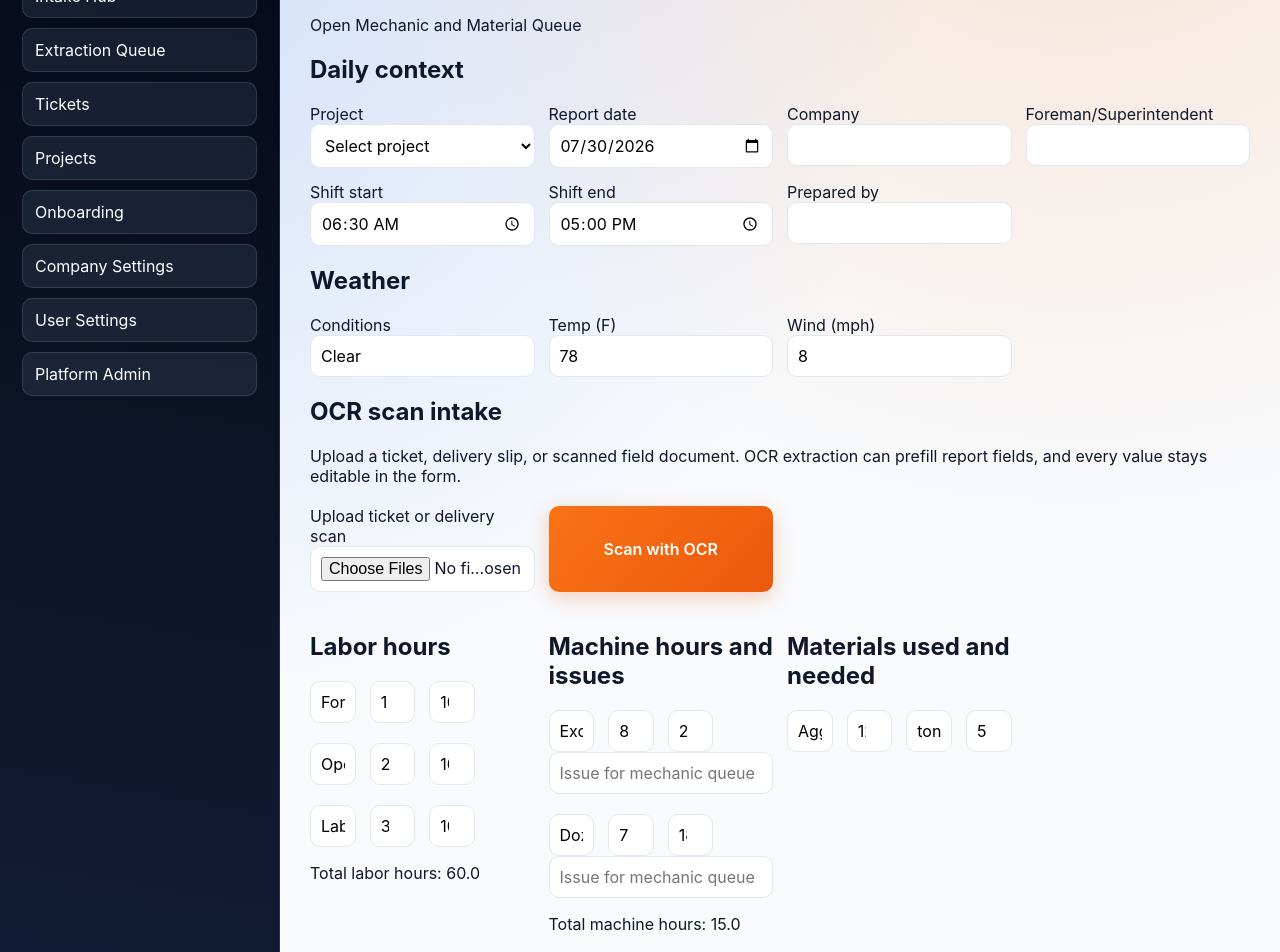
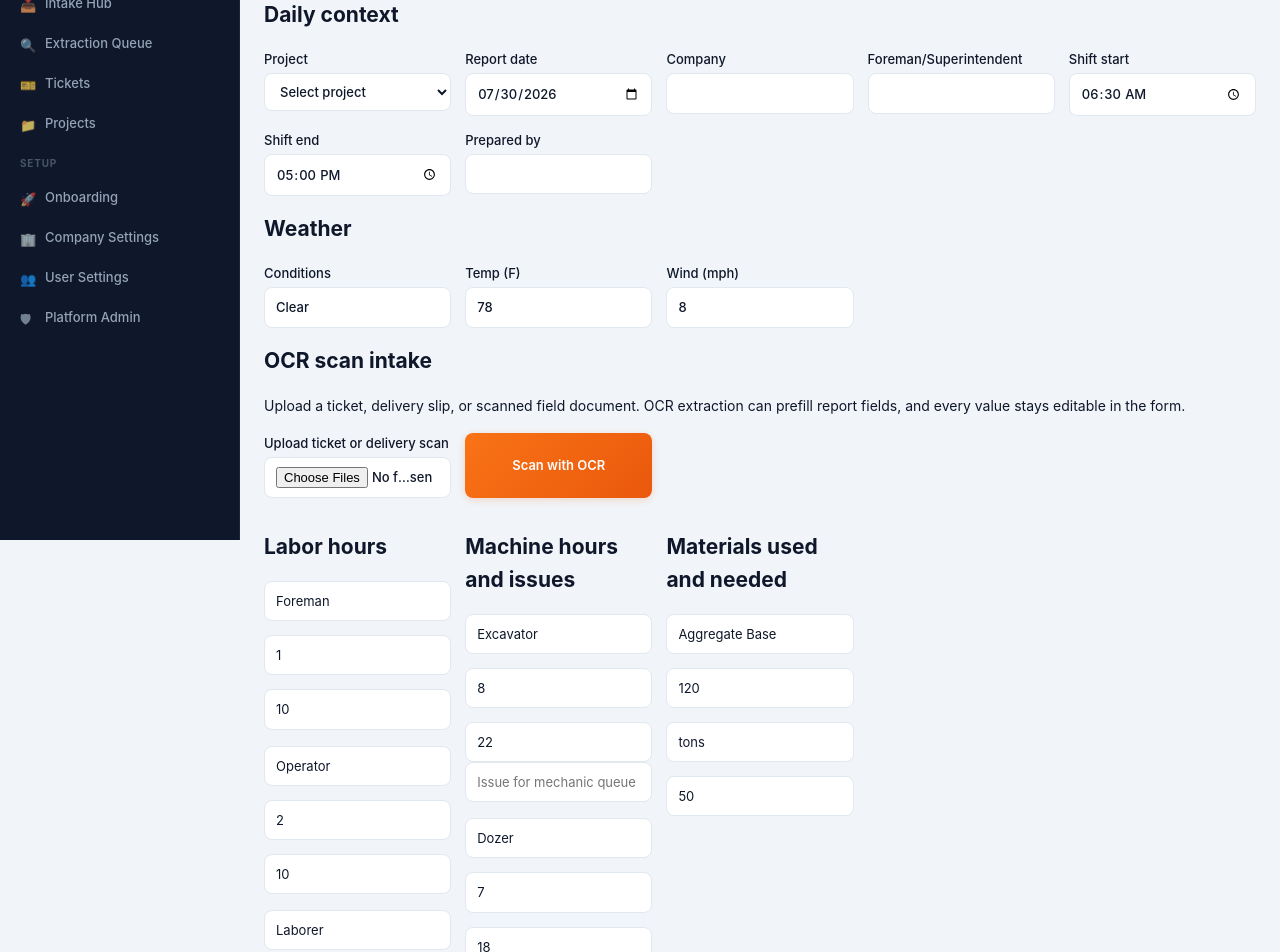
Before and after one commit to lag59/MDMOPFLOW, a Next.js app in the folder mdm-opsflow-phase2-starter/frontend/: page /daily-production in a window 1280 px wide. Shown: the part 260-1212 px from the top of the page. Built offline with nearby package versions, Linux system fonts and the light colour scheme.

Commit message:
Modernize layout: new sidebar groups+icons, sticky topbar, cleaner design system

```diff
--- a/mdm-opsflow-phase2-starter/frontend/app/globals.css
+++ b/mdm-opsflow-phase2-starter/frontend/app/globals.css
@@ -1,402 +1,417 @@
+/* ── Design tokens ───────────────────────────────────────────── */
 :root {
 	--ink: #0f172a;
 	--soft: #64748b;
 	--accent: #f97316;
 	--accent-strong: #ea580c;
+	--accent-subtle: #fff7ed;
 	--ai: #2563eb;
 	--success: #22c55e;
 	--warning: #f59e0b;
 	--danger: #ef4444;
-	--bg: #f8fafc;
+	--bg: #f1f5f9;
 	--line: #e2e8f0;
 	--surface: #ffffff;
+	--sidebar-w: 240px;
+	--topbar-h: 58px;
+	--radius: 12px;
+	--shadow-sm: 0 1px 3px rgba(15,23,42,0.08), 0 1px 2px rgba(15,23,42,0.04);
+	--shadow-md: 0 4px 16px rgba(15,23,42,0.08);
 }
 
-* {
-	box-sizing: border-box;
-}
+/* ── Reset ───────────────────────────────────────────────────── */
+*, *::before, *::after { box-sizing: border-box; }
 
 body {
 	margin: 0;
-	font-family: Inter, "Segoe UI", Tahoma, Geneva, Verdana, sans-serif;
-	background:
-		radial-gradient(circle at 12% 8%, rgba(37, 99, 235, 0.18), transparent 34%),
-		radial-gradient(circle at 84% 0%, rgba(249, 115, 22, 0.18), transparent 32%),
-		var(--bg);
+	font-family: Inter, "Segoe UI", system-ui, sans-serif;
+	font-size: 14px;
+	line-height: 1.55;
+	background: var(--bg);
 	color: var(--ink);
+	-webkit-font-smoothing: antialiased;
 }
 
-a {
-	color: inherit;
-	text-decoration: none;
-}
+a { color: inherit; text-decoration: none; }
+button, input, select, textarea { font: inherit; }
 
-button,
-input,
-select,
-textarea {
-	font: inherit;
-}
-
+/* ── Shell ───────────────────────────────────────────────────── */
 .shell {
 	min-height: 100vh;
 	display: grid;
-	grid-template-columns: 280px 1fr;
+	grid-template-columns: var(--sidebar-w) 1fr;
+	grid-template-rows: var(--topbar-h) 1fr;
+	grid-template-areas:
+		"side topbar"
+		"side main";
 }
 
+/* ── Sidebar ─────────────────────────────────────────────────── */
 .side {
-	background: linear-gradient(190deg, #020617, #0f172a 42%, #172554);
-	color: white;
-	padding: 28px 22px;
-	border-right: 1px solid rgba(148, 163, 184, 0.2);
+	grid-area: side;
+	position: sticky;
+	top: 0;
+	height: 100vh;
+	overflow-y: auto;
+	background: #0f172a;
+	color: #e2e8f0;
+	padding: 0;
+	border-right: 1px solid rgba(255,255,255,0.06);
+	display: flex;
+	flex-direction: column;
+}
+
+.brand-wrap {
+	padding: 20px 18px 16px;
+	border-bottom: 1px solid rgba(255,255,255,0.07);
 }
 
 .brand {
-	font-size: 28px;
+	font-size: 17px;
 	font-weight: 800;
+	letter-spacing: -0.3px;
+	color: #f8fafc;
 	line-height: 1;
 }
 
 .brand-subtitle {
-	margin-top: 8px;
-	font-size: 12px;
-	color: #cbd5e1;
-	line-height: 1.5;
+	margin-top: 4px;
+	font-size: 11px;
+	color: #64748b;
+	line-height: 1.4;
 }
 
 .nav {
-	display: grid;
-	gap: 10px;
-	margin-top: 26px;
+	display: flex;
+	flex-direction: column;
+	gap: 2px;
+	padding: 12px 10px;
+	flex: 1;
 }
 
 .nav a {
-	padding: 11px 12px;
-	border-radius: 10px;
-	background: rgba(148, 163, 184, 0.12);
-	border: 1px solid rgba(148, 163, 184, 0.2);
-	transition: all 0.2s ease;
+	display: flex;
+	align-items: center;
+	gap: 9px;
+	padding: 9px 10px;
+	border-radius: 8px;
+	font-size: 13px;
+	font-weight: 500;
+	color: #94a3b8;
+	transition: background 0.15s, color 0.15s;
+	white-space: nowrap;
 }
 
 .nav a:hover {
-	transform: translateY(-1px);
-	background: rgba(96, 165, 250, 0.18);
+	background: rgba(148,163,184,0.1);
+	color: #f8fafc;
 }
 
 .nav a.is-active {
-	background: linear-gradient(90deg, rgba(249, 115, 22, 0.3), rgba(37, 99, 235, 0.3));
-	border-color: rgba(251, 146, 60, 0.6);
+	background: rgba(249,115,22,0.15);
+	color: #fb923c;
+	font-weight: 600;
 }
 
-.main {
-	padding: 30px;
+.nav-icon {
+	width: 16px;
+	height: 16px;
+	opacity: 0.75;
+	flex-shrink: 0;
 }
 
-.top-row {
+.nav-section-label {
+	padding: 12px 10px 4px;
+	font-size: 10px;
+	font-weight: 700;
+	text-transform: uppercase;
+	letter-spacing: 0.08em;
+	color: #475569;
+}
+
+/* ── Top bar ─────────────────────────────────────────────────── */
+.topbar {
+	grid-area: topbar;
+	position: sticky;
+	top: 0;
+	z-index: 10;
 	display: flex;
+	align-items: center;
 	justify-content: space-between;
-	align-items: center;
-	gap: 12px;
-	padding: 10px 0 14px;
+	padding: 0 24px;
+	background: var(--surface);
 	border-bottom: 1px solid var(--line);
+	height: var(--topbar-h);
+	box-shadow: var(--shadow-sm);
+}
+
+.topbar-title {
+	font-size: 16px;
+	font-weight: 700;
+	color: var(--ink);
+	margin: 0;
 }
 
 .top-actions {
 	display: flex;
 	gap: 8px;
+	align-items: center;
 }
 
-.top-actions button,
+/* ── Main content ────────────────────────────────────────────── */
+.main {
+	grid-area: main;
+	padding: 24px;
+	min-width: 0;
+}
+
+/* keep old .top-row working inside .main for pages that render it */
+.top-row {
+	display: none;
+}
+
+/* ── Buttons ─────────────────────────────────────────────────── */
 button {
 	border: 0;
-	background: linear-gradient(130deg, var(--accent), var(--accent-strong));
-	color: white;
-	border-radius: 10px;
-	padding: 10px 14px;
+	background: linear-gradient(135deg, var(--accent), var(--accent-strong));
+	color: #fff;
+	border-radius: 8px;
+	padding: 8px 14px;
 	cursor: pointer;
+	font-size: 13px;
 	font-weight: 600;
-	box-shadow: 0 6px 20px rgba(234, 88, 12, 0.25);
+	white-space: nowrap;
+	transition: filter 0.15s, box-shadow 0.15s;
+	box-shadow: 0 2px 8px rgba(234,88,12,0.2);
 }
 
-button:hover {
-	filter: brightness(1.03);
+button:hover { filter: brightness(1.05); }
+
+button:disabled {
+	opacity: 0.55;
+	cursor: not-allowed;
+	box-shadow: none;
+	filter: none;
 }
 
-button:disabled {
-	opacity: 0.6;
-	cursor: not-allowed;
+/* ghost / secondary button */
+button.btn-ghost {
+	background: transparent;
+	color: var(--soft);
+	border: 1px solid var(--line);
 	box-shadow: none;
 }
+button.btn-ghost:hover { background: #f1f5f9; color: var(--ink); }
 
+/* danger button */
+button.btn-danger {
+	background: linear-gradient(135deg, #ef4444, #dc2626);
+	box-shadow: 0 2px 8px rgba(220,38,38,0.2);
+}
+
+/* ── Grid ────────────────────────────────────────────────────── */
 .grid {
-	margin-top: 20px;
 	display: grid;
 	gap: 14px;
-	grid-template-columns: repeat(4, 1fr);
+	grid-template-columns: repeat(auto-fill, minmax(180px, 1fr));
+	margin-top: 16px;
 }
 
+/* ── Card ────────────────────────────────────────────────────── */
 .card {
 	background: var(--surface);
 	border: 1px solid var(--line);
-	border-radius: 16px;
-	padding: 18px;
-	box-shadow: 0 10px 26px rgba(15, 23, 42, 0.06);
+	border-radius: var(--radius);
+	padding: 18px 20px;
+	box-shadow: var(--shadow-sm);
 }
 
+.card + .card { margin-top: 16px; }
+
+.card h2, .card h3 { margin-top: 0; }
+
+/* ── Metrics ─────────────────────────────────────────────────── */
 .metric {
-	margin-top: 8px;
+	margin-top: 6px;
+	font-size: 28px;
 	font-weight: 800;
-	font-size: 30px;
+	letter-spacing: -0.5px;
+	color: var(--ink);
 }
 
 .metric-note {
-	margin-top: 5px;
-	font-size: 12px;
+	margin-top: 3px;
+	font-size: 11px;
 	color: var(--soft);
+	text-transform: uppercase;
+	letter-spacing: 0.04em;
 }
 
+/* ── Typography helpers ──────────────────────────────────────── */
+.muted { color: var(--soft); font-size: 13px; }
+.auth-eyebrow {
+	display: inline-block;
+	font-size: 11px;
+	font-weight: 700;
+	text-transform: uppercase;
+	letter-spacing: 0.07em;
+	color: var(--accent);
+	margin-bottom: 4px;
+}
+
+/* ── Badges ──────────────────────────────────────────────────── */
 .confidence-badge {
 	display: inline-block;
-	padding: 3px 8px;
+	padding: 2px 8px;
 	border-radius: 999px;
 	font-size: 11px;
 	font-weight: 700;
 	text-transform: uppercase;
-	letter-spacing: 0.02em;
+	letter-spacing: 0.03em;
 	border: 1px solid transparent;
 }
+.confidence-high  { background: #dcfce7; color: #166534; border-color: #86efac; }
+.confidence-medium { background: #fef3c7; color: #92400e; border-color: #fcd34d; }
+.confidence-low   { background: #fee2e2; color: #991b1b; border-color: #fca5a5; }
 
-.confidence-high {
-	background: #dcfce7;
-	color: #166534;
-	border-color: #86efac;
-}
-
-.confidence-medium {
-	background: #fef3c7;
-	color: #92400e;
-	border-color: #fcd34d;
-}
-
-.confidence-low {
-	background: #fee2e2;
-	color: #991b1b;
-	border-color: #fca5a5;
-}
-
+/* ── Form elements ───────────────────────────────────────────── */
 .form-grid {
 	display: grid;
-	gap: 10px;
+	gap: 12px;
 	margin: 14px 0;
 }
 
-.wizard-progress-wrap {
-	display: grid;
+label {
+	display: flex;
+	flex-direction: column;
+	gap: 4px;
+	font-size: 13px;
+	font-weight: 500;
+	color: var(--ink);
+}
+
+input, select, textarea {
+	width: 100%;
+	border: 1px solid var(--line);
+	border-radius: 8px;
+	background: var(--surface);
+	padding: 9px 11px;
+	font-size: 13px;
+	color: var(--ink);
+	transition: border-color 0.15s, box-shadow 0.15s;
+}
+
+input:focus, select:focus, textarea:focus {
+	outline: none;
+	border-color: #93c5fd;
+	box-shadow: 0 0 0 3px rgba(37,99,235,0.12);
+}
+
+/* ── List ────────────────────────────────────────────────────── */
+.list {
+	display: flex;
+	flex-direction: column;
 	gap: 8px;
 	margin-top: 12px;
 }
 
-.wizard-progress-text {
+.list-item {
+	background: var(--surface);
+	border: 1px solid var(--line);
+	border-radius: var(--radius);
+	padding: 12px 14px;
 	display: flex;
-	justify-content: space-between;
-	gap: 10px;
-	color: var(--soft);
+	flex-direction: column;
+	gap: 3px;
 }
 
-.wizard-progress-track {
-	width: 100%;
-	height: 10px;
-	background: #dbeafe;
-	border-radius: 999px;
-	overflow: hidden;
-}
+.list-item strong { font-size: 14px; }
 
-.wizard-progress-fill {
-	height: 100%;
-	background: linear-gradient(90deg, #f97316, #ea580c);
-	transition: width 0.2s ease;
-}
-
-.wizard-step-list {
-	display: flex;
-	gap: 8px;
-	flex-wrap: wrap;
-	margin-top: 12px;
-}
-
-.wizard-chip {
-	border-radius: 999px;
-	padding: 6px 10px;
-	border: 1px solid var(--line);
-	background: white;
-	font-size: 13px;
-	color: var(--soft);
-}
-
-.wizard-chip.is-active {
-	border-color: #f97316;
-	color: #9a3412;
-	font-weight: 700;
-	box-shadow: 0 5px 16px rgba(249, 115, 22, 0.2);
-}
-
-.wizard-chip.is-done {
-	border-color: #fdba74;
-	background: #fff7ed;
-}
-
-.wizard-check {
-	display: flex;
-	gap: 10px;
-	align-items: center;
-	padding: 10px;
-	border-radius: 10px;
-	border: 1px solid var(--line);
-	background: white;
-}
-
-.wizard-check input {
-	width: auto;
-}
-
-.wizard-module-grid {
-	display: grid;
-	grid-template-columns: repeat(2, minmax(0, 1fr));
-	gap: 8px;
-}
-
-.wizard-actions {
-	display: flex;
-	justify-content: space-between;
-	gap: 8px;
-}
-
-.wizard-actions button[disabled] {
-	opacity: 0.5;
-	cursor: not-allowed;
-}
-
-input,
-select,
-textarea {
-	width: 100%;
-	border: 1px solid var(--line);
-	border-radius: 10px;
-	background: var(--surface);
-	padding: 10px;
-}
-
-input:focus,
-select:focus,
-textarea:focus {
-	outline: 2px solid rgba(37, 99, 235, 0.3);
-	border-color: #60a5fa;
-}
-
-.list {
-	margin-top: 14px;
-	display: grid;
-	gap: 10px;
-}
-
-.list-item {
-	background: white;
-	border: 1px solid var(--line);
-	border-radius: 12px;
-	padding: 12px;
-	display: grid;
-	gap: 4px;
-}
-
-.list-item strong {
-	font-size: 15px;
-}
-
-.list-item.is-link {
-	transition: all 0.2s ease;
-}
-
+.list-item.is-link { transition: box-shadow 0.15s, border-color 0.15s, transform 0.15s; cursor: pointer; }
 .list-item.is-link:hover {
 	transform: translateY(-1px);
-	box-shadow: 0 10px 24px rgba(15, 23, 42, 0.1);
+	box-shadow: var(--shadow-md);
 	border-color: #bfdbfe;
 }
 
+/* ── Section header ──────────────────────────────────────────── */
 .section-header {
 	display: flex;
 	justify-content: space-between;
 	align-items: center;
 	gap: 10px;
-	margin-top: 18px;
-	margin-bottom: 10px;
+	margin: 20px 0 10px;
 }
+.section-header h2, .section-header h3 { margin: 0; }
 
-.section-header h2,
-.section-header h3 {
-	margin: 0;
-}
-
+/* ── Link button ─────────────────────────────────────────────── */
 .link-button {
 	display: inline-flex;
 	align-items: center;
-	justify-content: center;
-	padding: 10px 14px;
-	border-radius: 10px;
+	gap: 6px;
+	padding: 8px 14px;
+	border-radius: 8px;
 	border: 1px solid #fdba74;
 	background: #fff7ed;
 	color: #9a3412;
-	font-weight: 700;
+	font-size: 13px;
+	font-weight: 600;
 }
 
+/* ── Status pills ────────────────────────────────────────────── */
 .status-pill {
 	display: inline-flex;
 	width: fit-content;
-	padding: 4px 10px;
+	padding: 3px 9px;
 	border-radius: 999px;
-	font-size: 12px;
+	font-size: 11px;
 	font-weight: 700;
 	text-transform: capitalize;
 	border: 1px solid var(--line);
 	background: #f8fafc;
 	color: #334155;
+	white-space: nowrap;
 }
+.status-pill.status-active    { background: #ecfdf5; border-color: #86efac; color: #166534; }
+.status-pill.status-planning   { background: #eff6ff; border-color: #93c5fd; color: #1e40af; }
+.status-pill.status-on_hold    { background: #fffbeb; border-color: #fcd34d; color: #92400e; }
+.status-pill.status-complete   { background: #eef2ff; border-color: #a5b4fc; color: #3730a3; }
+.status-pill.status-cancelled  { background: #fef2f2; border-color: #fca5a5; color: #991b1b; }
+.status-pill.status-queued,
+.status-pill.status-uploaded   { background: #eff6ff; border-color: #93c5fd; color: #1e40af; }
 
-.status-pill.status-active {
-	background: #ecfdf5;
-	border-color: #86efac;
-	color: #166534;
+/* ── Wizard ──────────────────────────────────────────────────── */
+.wizard-progress-wrap  { display: grid; gap: 6px; margin-top: 10px; }
+.wizard-progress-text  { display: flex; justify-content: space-between; font-size: 12px; color: var(--soft); }
+.wizard-progress-track { width: 100%; height: 6px; background: #dbeafe; border-radius: 999px; overflow: hidden; }
+.wizard-progress-fill  { height: 100%; background: linear-gradient(90deg,#f97316,#ea580c); transition: width 0.25s ease; }
+
+.wizard-step-list { display: flex; gap: 6px; flex-wrap: wrap; margin-top: 10px; }
+
+.wizard-chip {
+	border-radius: 999px;
+	padding: 5px 12px;
+	border: 1px solid var(--line);
+	background: white;
+	font-size: 12px;
+	color: var(--soft);
 }
+.wizard-chip.is-active { border-color: #f97316; color: #9a3412; font-weight: 700; box-shadow: 0 3px 12px rgba(249,115,22,0.18); }
+.wizard-chip.is-done   { border-color: #fdba74; background: #fff7ed; color: #9a3412; }
 
-.status-pill.status-planning {
-	background: #eff6ff;
-	border-color: #93c5fd;
-	color: #1e40af;
+.wizard-check {
+	display: flex; gap: 10px; align-items: center;
+	padding: 10px 12px;
+	border-radius: 8px;
+	border: 1px solid var(--line);
+	background: white;
 }
+.wizard-check input { width: auto; }
 
-.status-pill.status-on_hold {
-	background: #fffbeb;
-	border-color: #fcd34d;
-	color: #92400e;
-}
+.wizard-module-grid { display: grid; grid-template-columns: repeat(2, minmax(0,1fr)); gap: 8px; }
 
-.status-pill.status-complete {
-	background: #eef2ff;
-	border-color: #a5b4fc;
-	color: #3730a3;
-}
-
-.status-pill.status-cancelled {
-	background: #fef2f2;
-	border-color: #fca5a5;
-	color: #991b1b;
-}
-
-.status-pill.status-queued,
-.status-pill.status-uploaded {
-	background: #eff6ff;
-	border-color: #93c5fd;
-	color: #1e40af;
-}
+.wizard-actions { display: flex; justify-content: space-between; gap: 8px; margin-top: 16px; }
+.wizard-actions button[disabled] { opacity: 0.5; cursor: not-allowed; }
 
 .status-pill.status-reviewing {
 	background: #fffbeb;
--- a/mdm-opsflow-phase2-starter/frontend/components/AppShell.tsx
+++ b/mdm-opsflow-phase2-starter/frontend/components/AppShell.tsx
@@ -6,75 +6,85 @@ import React from "react";
 import { useEffect, useMemo, useState } from "react";
 
 import { clearSession } from "@/lib/auth";
-import { Locale, getLocale, setLocale, t } from "@/lib/i18n";
+import { Locale, getLocale, t } from "@/lib/i18n";
 
-type AppShellProps = {
-  titleKey: string;
-  children: React.ReactNode;
-};
+const NAV_ITEMS = [
+  { group: "Workspace", items: [
+    { href: "/dashboard",       label: "Dashboard",        icon: "⊞" },
+    { href: "/modules",         label: "Modules",           icon: "⬡" },
+  ]},
+  { group: "Operations", items: [
+    { href: "/intake",          label: "Intake Hub",        icon: "📥" },
+    { href: "/extraction-queue",label: "Extraction Queue",  icon: "🔍" },
+    { href: "/tickets",         label: "Tickets",           icon: "🎫" },
+    { href: "/projects",        label: "Projects",          icon: "📁" },
+  ]},
+  { group: "Setup", items: [
+    { href: "/onboarding",      label: "Onboarding",        icon: "🚀" },
+    { href: "/settings/company",label: "Company Settings",  icon: "🏢" },
+    { href: "/settings/users",  label: "User Settings",     icon: "👥" },
+    { href: "/platform-admin",  label: "Platform Admin",    icon: "🛡" },
+  ]},
+];
+
+type AppShellProps = { titleKey: string; children: React.ReactNode };
 
 export default function AppShell({ titleKey, children }: AppShellProps) {
   const [locale, setLocaleState] = useState<Locale>("en");
   const pathname = usePathname();
   const currentPath = pathname || "";
 
-  useEffect(() => {
-    setLocaleState(getLocale());
-  }, []);
+  useEffect(() => { setLocaleState(getLocale()); }, []);
 
-  const labels = useMemo(
-    () => ({
-      appName: t(locale, "common.appName"),
-      dashboard: t(locale, "nav.dashboard"),
-      modules: t(locale, "nav.modules"),
-      intake: t(locale, "nav.intake"),      extractionQueue: t(locale, "nav.extractionQueue"),      tickets: t(locale, "nav.tickets"),
-      projects: t(locale, "nav.projects"),
-      onboarding: t(locale, "nav.onboarding"),
-      company: t(locale, "nav.company"),
-      users: t(locale, "nav.users"),
-      platformAdmin: t(locale, "nav.platformAdmin"),
-      logout: t(locale, "common.logout"),
-      english: t(locale, "common.english"),
-      spanish: t(locale, "common.spanish"),
-      title: t(locale, titleKey),
-    }),
-    [locale, titleKey]
-  );
+  const title = useMemo(() => t(locale, titleKey), [locale, titleKey]);
+
+  function isActive(href: string) {
+    if (href === "/dashboard") return currentPath === href;
+    return currentPath.startsWith(href);
+  }
 
   return (
     <div className="shell">
+      {/* ── Sidebar ── */}
       <aside className="side">
-        <div className="brand">{labels.appName}</div>
-        <p className="brand-subtitle">The AI Operating System for Construction</p>
+        <div className="brand-wrap">
+          <div className="brand">MDM OpsFlow</div>
+          <p className="brand-subtitle">AI Operating System for Construction</p>
+        </div>
         <nav className="nav">
-          <Link className={currentPath === "/dashboard" ? "is-active" : ""} href="/dashboard">{labels.dashboard}</Link>
-          <Link className={currentPath === "/modules" ? "is-active" : ""} href="/modules">{labels.modules}</Link>
-          <Link className={currentPath.startsWith("/intake") ? "is-active" : ""} href="/intake">{labels.intake}</Link>
-          <Link className={currentPath.startsWith("/extraction-queue") ? "is-active" : ""} href="/extraction-queue">{labels.extractionQueue}</Link>
-          <Link className={currentPath.startsWith("/tickets") ? "is-active" : ""} href="/tickets">{labels.tickets}</Link>
-          <Link className={currentPath.startsWith("/projects") ? "is-active" : ""} href="/projects">{labels.projects}</Link>
-          <Link className={currentPath === "/onboarding" ? "is-active" : ""} href="/onboarding">{labels.onboarding}</Link>
-          <Link className={currentPath === "/settings/company" ? "is-active" : ""} href="/settings/company">{labels.company}</Link>
-          <Link className={currentPath === "/settings/users" ? "is-active" : ""} href="/settings/users">{labels.users}</Link>
-          <Link className={currentPath === "/platform-admin" ? "is-active" : ""} href="/platform-admin">{labels.platformAdmin}</Link>
+          {NAV_ITEMS.map((group) => (
+            <React.Fragment key={group.group}>
+              <div className="nav-section-label">{group.group}</div>
+              {group.items.map((item) => (
+                <Link
+                  key={item.href}
+                  href={item.href}
+                  className={isActive(item.href) ? "is-active" : ""}
+                >
+                  <span className="nav-icon" aria-hidden>{item.icon}</span>
+                  {item.label}
+                </Link>
+              ))}
+            </React.Fragment>
+          ))}
         </nav>
       </aside>
-      <main className="main">
-        <div className="top-row">
-          <h1>{labels.title}</h1>
-          <div className="top-actions">
-            <button
-              onClick={() => {
-                clearSession();
-                window.location.href = "/login";
-              }}
-            >
-              {labels.logout}
-            </button>
-          </div>
+
+      {/* ── Top bar ── */}
+      <header className="topbar">
+        <h1 className="topbar-title">{title}</h1>
+        <div className="top-actions">
+          <button
+            className="btn-ghost"
+            onClick={() => { clearSession(); window.location.href = "/login"; }}
+          >
+            Sign out
+          </button>
         </div>
-        {children}
-      </main>
+      </header>
+
+      {/* ── Page body ── */}
+      <main className="main">{children}</main>
     </div>
   );
 }
```
